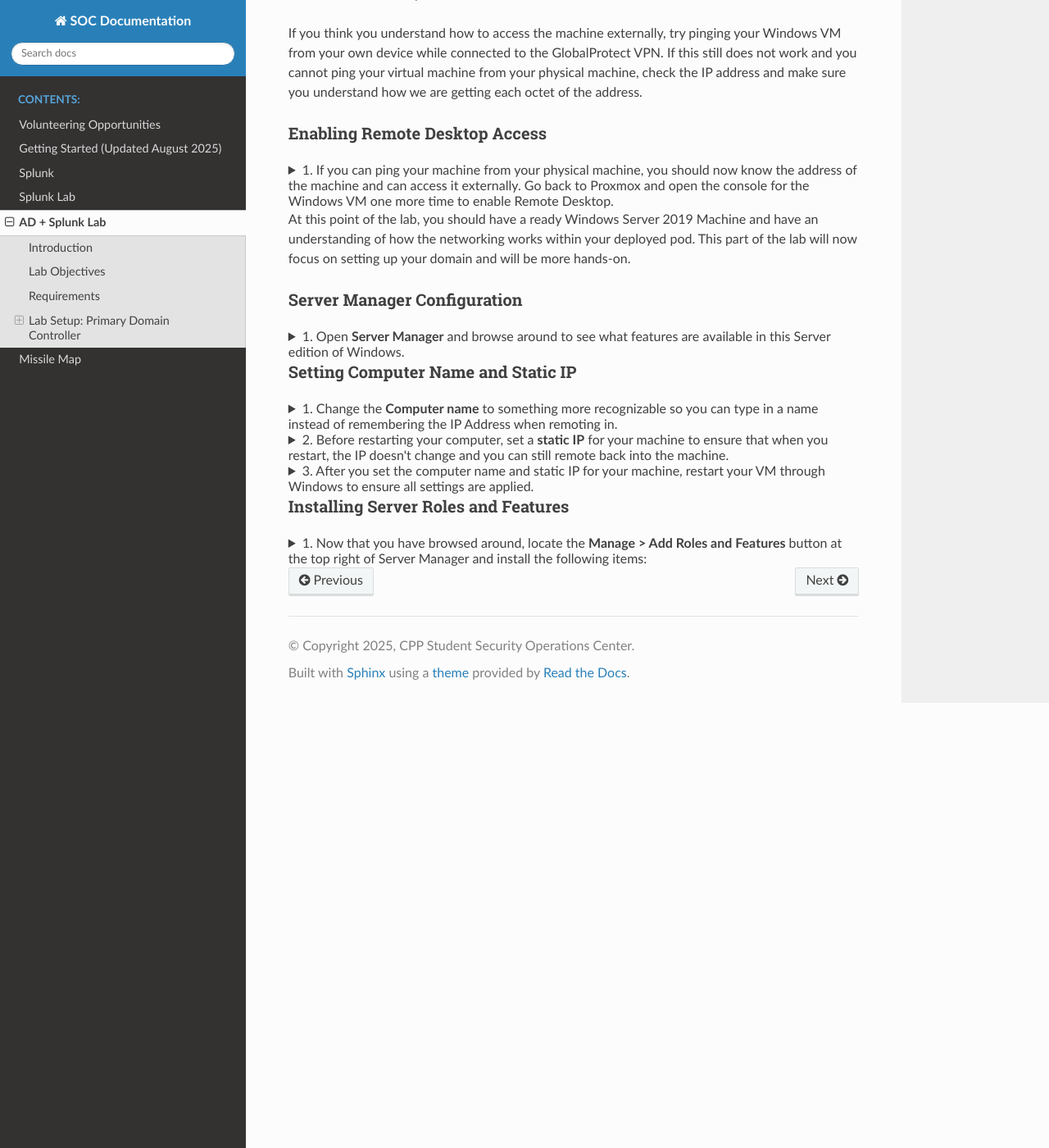
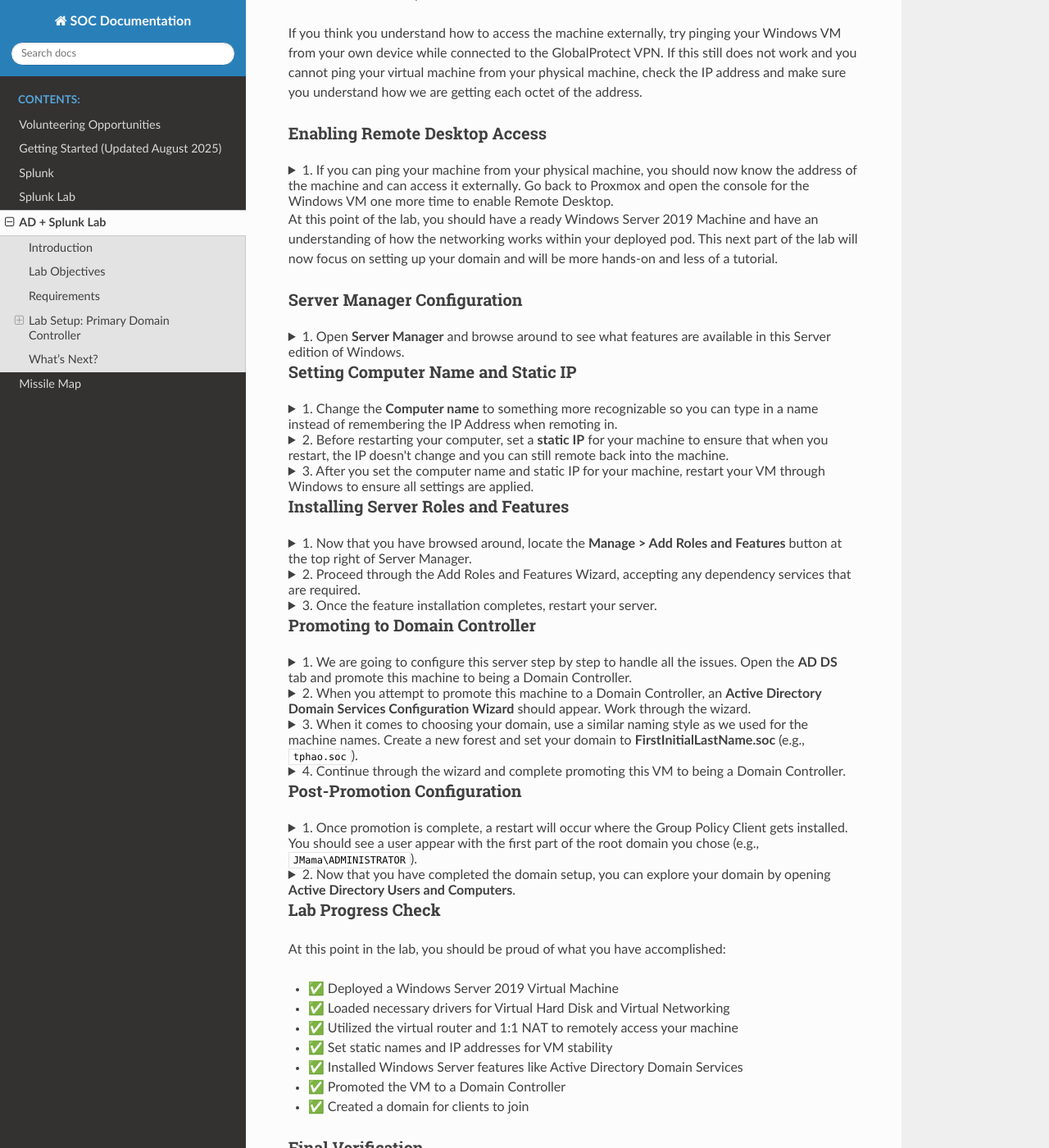
Before and after one commit to cpp-soc/documentation, a Sphinx documentation site: the page built from source/AD_Lab.md, in a window 1280 px wide and 1400 px high, scrolled down 3163 px. Shown: the whole window at 82% size. Built offline with Sphinx 7.4.7 and the Read the Docs theme 3.1.0, drawn with Linux system fonts in a browser that asks for light colours; some of the changed text lies outside the part shown.

Commit message:
ad ds guide

````diff
--- a/source/AD_Lab.md
+++ b/source/AD_Lab.md
@@ -253,7 +253,7 @@
 
 </details>
 
-At this point of the lab, you should have a ready Windows Server 2019 Machine and have an understanding of how the networking works within your deployed pod. This part of the lab will now focus on setting up your domain and will be more hands-on.
+At this point of the lab, you should have a ready Windows Server 2019 Machine and have an understanding of how the networking works within your deployed pod. This next part of the lab will now focus on setting up your domain and will be more hands-on and less of a tutorial.
 
 ### Server Manager Configuration
 
@@ -290,6 +290,108 @@
 ### Installing Server Roles and Features
 
 <details>
-<summary>1. Now that you have browsed around, locate the <strong>Manage > Add Roles and Features</strong> button at the top right of Server Manager and install the following items:</summary>
+<summary>1. Now that you have browsed around, locate the <strong>Manage > Add Roles and Features</strong> button at the top right of Server Manager.</summary>
+
+Install the following server roles and features:
+- **Active Directory Domain Services**
+- **Active Directory Federation Services**
+- **Active Directory Lightweight Directory Services**
+- **Active Directory Rights Management Services**
+- **DNS Server**
 
 </details>
+
+<details>
+<summary>2. Proceed through the Add Roles and Features Wizard, accepting any dependency services that are required.</summary>
+
+> **Note:** The wizard may prompt you to install additional features that are dependencies for the roles you selected. Accept these to ensure proper functionality.
+
+</details>
+
+<details>
+<summary>3. Once the feature installation completes, restart your server.</summary>
+
+> After restarting, your Server Manager may show red indicators - this is normal and expected at this stage.
+
+</details>
+
+### Promoting to Domain Controller
+
+<details>
+<summary>1. We are going to configure this server step by step to handle all the issues. Open the <strong>AD DS</strong> tab and promote this machine to being a Domain Controller.</summary>
+
+> **Note:** You will likely see a yellow message saying "configuration required" - this is what we're addressing now.
+
+</details>
+
+<details>
+<summary>2. When you attempt to promote this machine to a Domain Controller, an <strong>Active Directory Domain Services Configuration Wizard</strong> should appear. Work through the wizard.</summary>
+
+> Continue through the initial setup screens of the configuration wizard.
+
+</details>
+
+<details>
+<summary>3. When it comes to choosing your domain, use a similar naming style as we used for the machine names. Create a new forest and set your domain to <strong>FirstInitialLastName.soc</strong> (e.g., <code>tphao.soc</code>).</summary>
+
+> **Important:** This domain name will be used throughout your other DNS services like Splunk later in the lab.
+
+</details>
+
+<details>
+<summary>4. Continue through the wizard and complete promoting this VM to being a Domain Controller.</summary>
+
+> Follow the remaining prompts in the wizard, accepting the default settings unless you have specific requirements.
+
+</details>
+
+### Post-Promotion Configuration
+
+<details>
+<summary>1. Once promotion is complete, a restart will occur where the Group Policy Client gets installed. You should see a user appear with the first part of the root domain you chose (e.g., <code>JMama\ADMINISTRATOR</code>).</summary>
+
+> Log in with the password you set beforehand - this is now your Administrator account for your Domain.
+
+</details>
+
+<details>
+<summary>2. Now that you have completed the domain setup, you can explore your domain by opening <strong>Active Directory Users and Computers</strong>.</summary>
+
+> Right-click and manage the new domain you created. You can see default created organizational units (OUs), users, group policy objects, etc.
+
+</details>
+
+### Lab Progress Check
+
+At this point in the lab, you should be proud of what you have accomplished:
+
+- ✅ Deployed a Windows Server 2019 Virtual Machine
+- ✅ Loaded necessary drivers for Virtual Hard Disk and Virtual Networking
+- ✅ Utilized the virtual router and 1:1 NAT to remotely access your machine
+- ✅ Set static names and IP addresses for VM stability
+- ✅ Installed Windows Server features like Active Directory Domain Services
+- ✅ Promoted the VM to a Domain Controller
+- ✅ Created a domain for clients to join
+
+### Final Verification
+
+<details>
+<summary>1. As a final check before continuing, open <strong>PowerShell</strong> and run the following command to verify domain membership:</summary>
+
+```powershell
+Get-CimInstance Win32_ComputerSystem | Select-Object Domain, PartOfDomain
+```
+
+Your results should look similar to this:
+
+```
+Domain    PartOfDomain
+------    ------------
+tphao.soc         True
+```
+
+</details>
+
+## What's Next?
+
+We are going to proceed with adding clients to this domain and joining Windows 10 client machines to our newly created domain!
````
